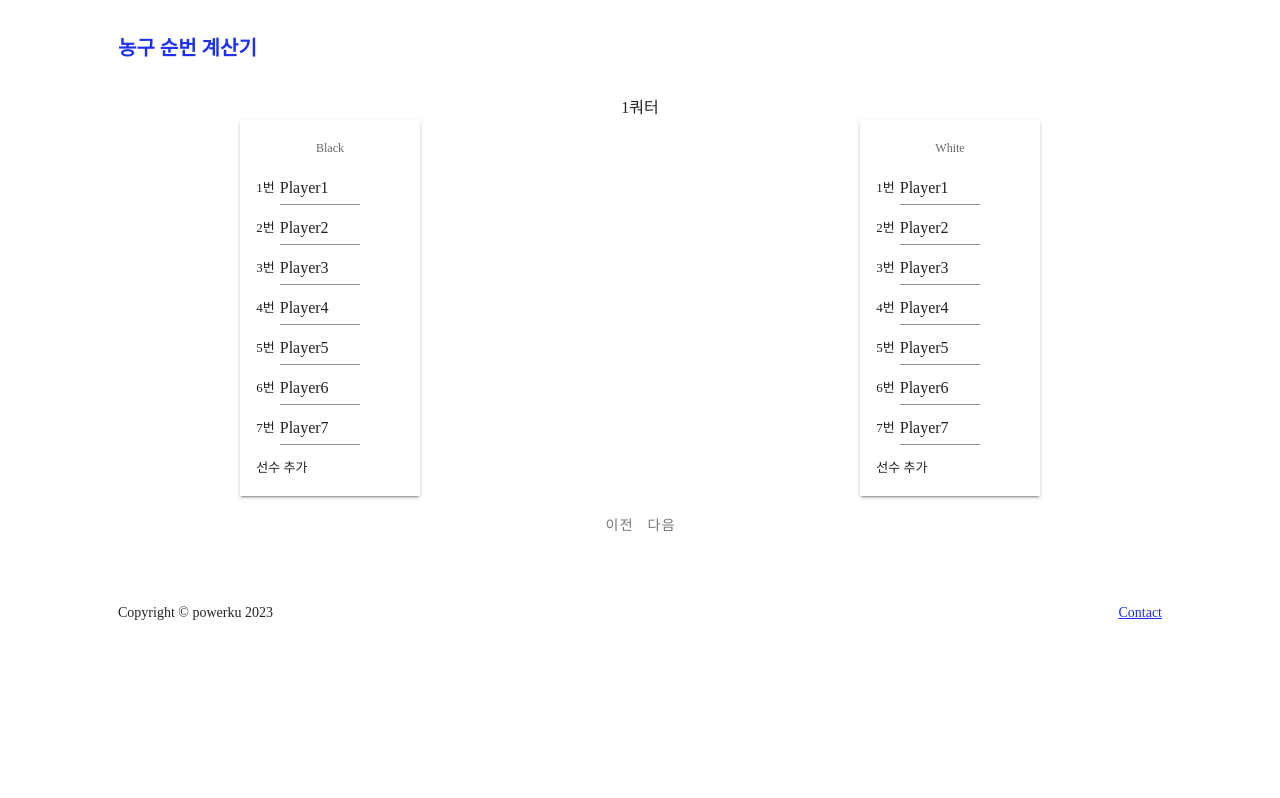
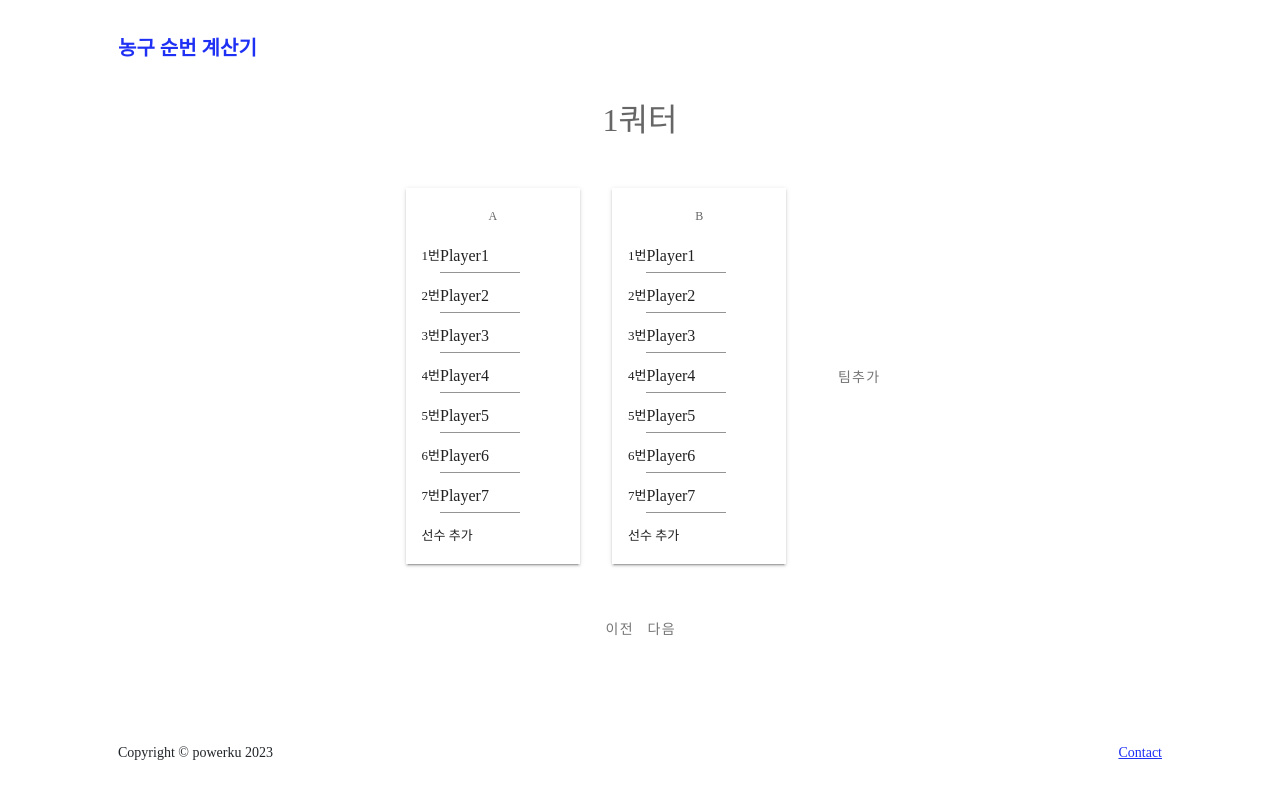
Before and after one commit to powerku/today-basketball, a Nuxt app: page / in a window 1280 px wide. Built offline with nearby package versions, Linux system fonts and the light colour scheme; a web font is replaced by a local one.

Commit message:
add: 팀 추가 기능 추가

```diff
--- a/components/match/MatchPlayers.vue
+++ b/components/match/MatchPlayers.vue
@@ -1,23 +1,23 @@
 <template>
-  <v-card class="mx-auto" tile>
+  <v-card class="m-3" tile>
     <v-list class="players" dense>
-      <v-subheader class="justify-content-center">{{ team.title }}</v-subheader>
+      <v-subheader class="justify-content-center" @click="titleClickHandler"
+        >{{ team.title }}
+        <v-icon v-if="team.running" class="mx-1">fa-solid fa-basketball</v-icon>
+      </v-subheader>
       <v-list-item-group color="primary">
         <v-list-item v-for="(player, i) in team.players" :key="i">
           <v-list-item-content class="index">
             <v-list-item-title>{{ i + 1 }}번 </v-list-item-title>
           </v-list-item-content>
-          <!--          <v-list-item-content>-->
-          <!--            <v-list-item-title>{{ player.text }}</v-list-item-title>-->
-          <!--          </v-list-item-content>-->
           <v-text-field
             v-model="player.text"
-            class="m-0 p-0"
+            class="m-0 p-0 name"
             hide-details
             placeholder="이름"
           ></v-text-field>
           <v-list-item-icon>
-            <v-icon disabled>{{ player.icon }}</v-icon>
+            <v-icon>{{ player.icon }}</v-icon>
           </v-list-item-icon>
           <v-btn v-if="i > 4" icon x-small @click="removeItem(i)">
             <v-icon>x-small fa-solid fa-minus</v-icon>
@@ -48,6 +48,11 @@ export default {
       default: () => {},
     },
   },
+  data() {
+    return {
+      showEditTitle: false,
+    }
+  },
   methods: {
     removeItem(index) {
       this.$emit('remove:player', this.team.players, index)
@@ -56,8 +61,13 @@ export default {
       this.$emit('add:player')
     },
     editText() {
-      console.log('edit')
       this.$emit('edit:player')
+    },
+    changeTitle(title) {
+      this.$emit('edit:teamTitle', this.team, title)
+    },
+    titleClickHandler() {
+      this.showEditTitle = !this.showEditTitle
     },
   },
 }
@@ -66,9 +76,9 @@ export default {
 <style scoped>
 .v-list-item__content {
   /*flex: none;*/
-  margin-right: 5px;
+  /*margin-right: 5px;*/
 }
-.v-input {
+.name {
   flex: none;
   width: 80px;
 }
--- a/pages/index.vue
+++ b/pages/index.vue
@@ -1,5 +1,4 @@
 <template>
-  <div>
   <main class="flex-shrink-0">
     <!-- Navigation-->
     <nav class="navbar navbar-expand-lg navbar-light bg-white py-3">
@@ -9,85 +8,34 @@
             >농구 순번 계산기</span
           ></nuxt-link
         >
-          <!--          <button-->
-          <!--            class="navbar-toggler"-->
-          <!--            type="button"-->
-          <!--            data-bs-toggle="collapse"-->
-          <!--            data-bs-target="#navbarSupportedContent"-->
-          <!--            aria-controls="navbarSupportedContent"-->
-          <!--            aria-expanded="false"-->
-          <!--            aria-label="Toggle navigation"-->
-          <!--          >-->
-          <!--            <span class="navbar-toggler-icon"></span>-->
-          <!--          </button>-->
       </div>
     </nav>
-      <!--       Header-->
-      <header>
-        <div>
+    <section>
       <div class="gx-5 align-items-center">
-            <!--            <div class="col-xxl-5">-->
-            <!--              &lt;!&ndash; Header text content&ndash;&gt;-->
-            <!--              <div class="text-center text-xxl-start">-->
-            <!--                <div class="gameCard">-->
-            <!--                  <p class="matchUp">-->
-            <!--                    <span>송파청소년수련관</span>-->
-            <!--                  </p>-->
-            <!--                  <div class="GameCardMatchupWrapper">-->
-            <!--                    <article class="GameCardMatchup">-->
-            <!--                      <div-->
-            <!--                        class="MatchupCardTeamName_base__PBkuX"-->
-            <!--                        data-team-id="1610612738"-->
-            <!--                      >-->
-            <!--                        <span class="MatchupCardTeamName_teamName__9YaBA"-->
-            <!--                          >White</span-->
-            <!--                        >-->
-            <!--                      </div>-->
-            <!--                    </article>-->
-            <!--                    <div class="GameCardMatchup_statusWrapper__TDbQz">-->
-            <!--                      <div-->
-            <!--                        class="GameCardMatchup_gameCardMatchupStatusWrapper__8rQ8v"-->
-            <!--                      >-->
-            <!--                        <div-->
-            <!--                          class="GameCardMatchupStatusText_gcs__2yfjE"-->
-            <!--                          data-is-preseason="false"-->
-            <!--                          data-game-status="1"-->
-            <!--                        >-->
-            <!--                          <p class="GameCardMatchupStatusText_gcsText__PcQUX">-->
-            <!--                            2023.05.29 21:00-->
-            <!--                          </p>-->
-            <!--                        </div>-->
-            <!--                      </div>-->
-            <!--                    </div>-->
-            <!--                    <article class="GameCardMatchup">-->
-            <!--                      <div-->
-            <!--                        class="MatchupCardTeamName_base__PBkuX"-->
-            <!--                        data-team-id="1610612738"-->
-            <!--                      >-->
-            <!--                        <span class="MatchupCardTeamName_teamName__9YaBA"-->
-            <!--                          >Black</span-->
-            <!--                        >-->
-            <!--                      </div>-->
-            <!--                    </article>-->
-            <!--                  </div>-->
-            <!--                </div>-->
-            <!--              </div>-->
-            <!--            </div>-->
-            <div>
-              <!-- Header profile picture-->
         <div class="d-flex justify-content-center mt-xxl-0 flex-column">
-                <div class="title">{{ title }}</div>
+          <div class="title">
+            <v-subheader class="h2 justify-content-center mt-xxl-0">{{
+              quarterInfo
+            }}</v-subheader>
+          </div>
           <div class="match-players-wrapper">
             <MatchPlayers
-                    :team="teamA"
-                    @add:player="addPlayer(teamA.players)"
+              v-for="(team, i) in teams"
+              :key="i"
+              :team="team"
+              @add:player="addPlayer(team.players)"
               @remove:player="removePlayer"
+              @edit:teamTitle="changeTitle"
             ></MatchPlayers>
-                  <MatchPlayers
-                    :team="teamB"
-                    @add:player="addPlayer(teamB.players)"
-                    @remove:player="removePlayer"
-                  ></MatchPlayers>
+            <v-btn
+              v-if="teams.length < 3"
+              class="btnAddTeam mx-3"
+              icon
+              @click="addTeamButtonHandler"
+            >
+              <v-icon>fa-solid fa-plus</v-icon>
+              팀추가
+            </v-btn>
           </div>
           <div class="next-prev-button-wrapper">
             <v-btn icon @click="prevButtonHandler">
@@ -101,12 +49,9 @@
           </div>
         </div>
       </div>
-          </div>
-        </div>
-      </header>
-    </main>
+    </section>
     <!-- Footer-->
-    <footer class="bg-white py-4 mt-auto">
+    <footer class="bg-white py-4 mt-auto footer">
       <div class="container px-5">
         <div
           class="row align-items-center justify-content-between flex-column flex-sm-row"
@@ -126,7 +71,7 @@
         </div>
       </div>
     </footer>
-  </div>
+  </main>
 </template>
 
 <script>
@@ -136,11 +81,21 @@ export default {
   name: 'IndexPage',
   components: { MatchPlayers },
   data: () => ({
+    headers: [
+      { text: '팀', value: 'team' },
+      { text: '1쿼터', value: 'quarter1' },
+      { text: '2쿼터', value: 'quarter2' },
+      { text: '3쿼터', value: 'quarter3' },
+      { text: '4쿼터', value: 'quarter4' },
+      { text: '점수', value: 'score' },
+    ],
     count: 1,
-    teamA: {
+    teams: [
+      {
         startIndex: 1,
         lastIndex: 5,
-      title: 'Black',
+        title: 'A',
+        running: false,
         players: [
           { text: 'Player1', icon: 'fa-solid fa-person-running' },
           { text: 'Player2', icon: 'fa-solid fa-person-running' },
@@ -151,10 +106,11 @@ export default {
           { text: 'Player7', icon: 'fa-solid' },
         ],
       },
-    teamB: {
+      {
         startIndex: 1,
         lastIndex: 5,
-      title: 'White',
+        title: 'B',
+        running: false,
         players: [
           { text: 'Player1', icon: 'fa-solid fa-person-running' },
           { text: 'Player2', icon: 'fa-solid fa-person-running' },
@@ -165,22 +121,71 @@ export default {
           { text: 'Player7', icon: 'fa-solid' },
         ],
       },
+    ],
+    teamsLastIndex: 1,
   }),
   computed: {
-    title() {
+    quarterInfo() {
+      if (this.teams.length < 3) {
         const quarters = ['1쿼터', '2쿼터', '3쿼터', '4쿼터']
         return quarters[(this.count - 1) % 4]
+      } else {
+        let quarters
+
+        if (this.teamsLastIndex < 4) {
+          quarters = '1쿼터'
+        } else if (this.teamsLastIndex < 7) {
+          quarters = '2쿼터'
+        } else if (this.teamsLastIndex < 10) {
+          quarters = '3쿼터'
+        } else if (this.teamsLastIndex < 13) {
+          quarters = '4쿼터'
+        }
+        const teamInfo = []
+        this.teams.forEach((team) => {
+          if (team.running) {
+            teamInfo.push(team.title)
+          }
+        })
+        return teamInfo.join(' vs ') + ' ' + quarters
+      }
     },
   },
   methods: {
     nextButtonHandler() {
-      this.selectNextPlayer(this.teamA)
-      this.selectNextPlayer(this.teamB)
+      if (this.teams.length > 2) {
+        // 3파전
+        // 뛴 팀들 다음 차례 사람들
+        this.teams.forEach((team) => {
+          if (team.running) {
+            this.selectNextPlayer(team)
+          }
+        })
+
+        // 팀 교체
+        this.teams.forEach((team) => {
+          team.running = false
+        })
+
+        for (let i = 0; i < 2; i++) {
+          this.teams[
+            this.getCircularIndex(this.teams, this.teamsLastIndex + i)
+          ].running = true
+        }
+
+        this.teamsLastIndex += 1
+      } else {
+        this.teams.forEach((team) => {
+          this.selectNextPlayer(team)
+        })
+      }
+
       this.count++
     },
     prevButtonHandler() {
-      this.selectPrevPlayer(this.teamA)
-      this.selectPrevPlayer(this.teamB)
+      this.teams.forEach((team) => {
+        this.selectPrevPlayer(team)
+      })
     },
     addPlayer(players) {
       const index = players.length + 1
@@ -189,14 +194,18 @@ export default {
     removePlayer(players, index) {
       players.splice(index, 1)
     },
+    changeTitle(team, teamTitle) {
+      team.title = teamTitle
+    },
     selectNextPlayer(team) {
       team.players.forEach((player) => {
         player.icon = 'fa-solid'
       })
 
       for (let i = 0; i < 5; i++) {
-        team.players[this.getCircularIndex(team, team.lastIndex + i)].icon =
-          'fa-solid fa-person-running'
+        team.players[
+          this.getCircularIndex(team.players, team.lastIndex + i)
+        ].icon = 'fa-solid fa-person-running'
       }
       team.lastIndex += 5
     },
@@ -206,21 +215,49 @@ export default {
       })
       const startIndex = team.lastIndex - 5
       for (let i = 5; i > 0; i--) {
-        team.players[this.getCircularIndex(team, startIndex - i)].icon =
+        team.players[this.getCircularIndex(team.players, startIndex - i)].icon =
           'fa-solid fa-person-running'
       }
       team.lastIndex -= 5
     },
-    getCircularIndex(team, index) {
-      const length = team.players.length
-
+    getCircularIndex(arr, index) {
+      const length = arr.length
       return ((index % length) + length) % length
+    },
+    addTeamButtonHandler() {
+      this.teams[0].running = true
+      this.teams[1].running = true
+      this.teams.push({
+        startIndex: 1,
+        lastIndex: 5,
+        title: 'C',
+        running: false,
+        players: [
+          { text: 'Player1', icon: 'fa-solid fa-person-running' },
+          { text: 'Player2', icon: 'fa-solid fa-person-running' },
+          { text: 'Player3', icon: 'fa-solid fa-person-running' },
+          { text: 'Player4', icon: 'fa-solid fa-person-running' },
+          { text: 'Player5', icon: 'fa-solid fa-person-running' },
+          { text: 'Player6', icon: 'fa-solid' },
+          { text: 'Player7', icon: 'fa-solid' },
+        ],
+      })
     },
   },
 }
 </script>
 
 <style scoped>
+main {
+  height: 100%;
+  display: flex;
+  flex-direction: column;
+}
+
+section {
+  flex: 1;
+}
+
 .title {
   display: flex;
   justify-content: center;
@@ -228,7 +265,8 @@ export default {
 .match-players-wrapper {
   display: flex;
   justify-content: center;
-  margin: 0 20px;
+  flex-wrap: wrap;
+  margin: 20px;
 }
 
 .next-prev-button-wrapper {
@@ -239,4 +277,18 @@ export default {
 .next-prev-button-wrapper button:first-child {
   margin-right: 30px;
 }
+
+.btnAddTeam {
+  margin-top: auto;
+  margin-bottom: auto;
+  width: 56px;
+  height: 56px;
+  border-radius: 50%;
+}
+
+.title {
+  display: flex;
+  flex-direction: row;
+  align-items: center;
+}
 </style>
```
Also changed, not shown: assets/css/styles.css. Lines whose indentation alone changed are shown as unchanged.
